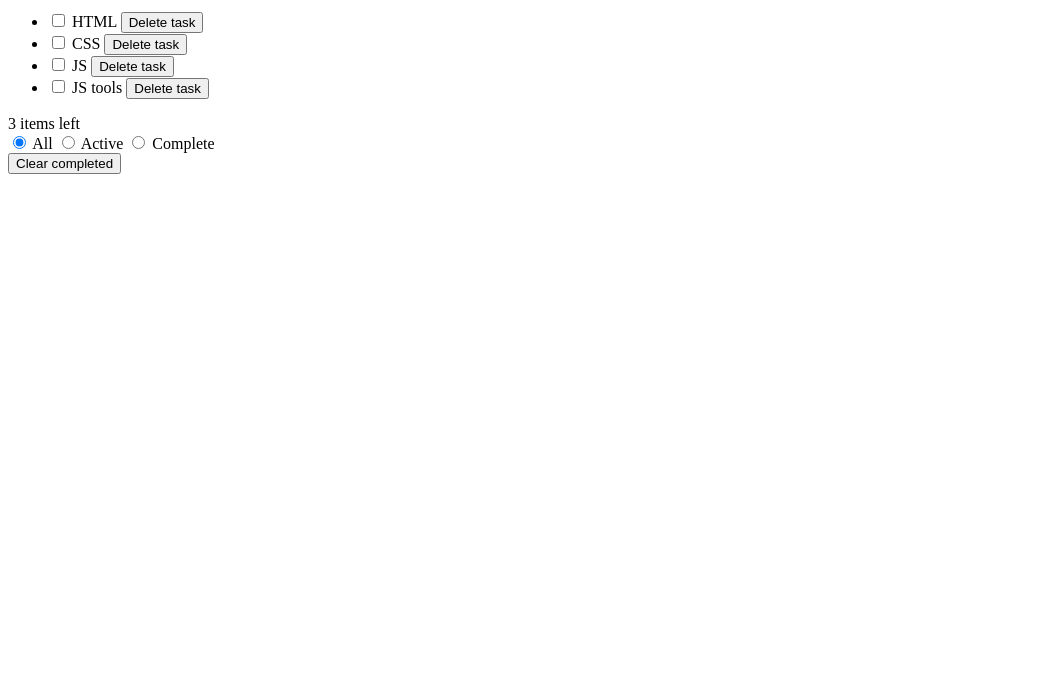
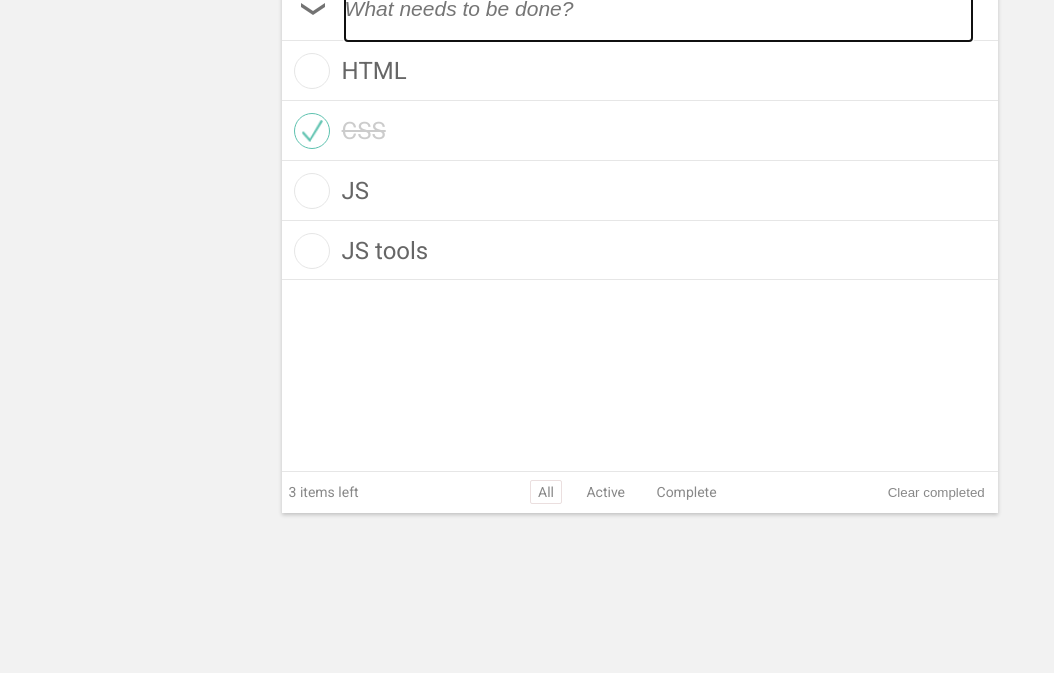
Before and after one commit to ok-technopolis-2020/Igor_Samokhin, a plain HTML site: page index.html in a window 1280 px wide. Shown: the part 127-800 px from the top of the page, without its empty margins (0-1054 px from the left). Drawn offline with Linux system fonts and the light colour scheme.

Commit message:
Update html to new styles

```diff
--- a/index.html
+++ b/index.html
@@ -4,7 +4,13 @@
 <head>
     <meta charset="UTF-8">
     <title>TODO</title>
-    <link href="css.css" rel="stylesheet">
+    <link href="./styles/color-variables.css" rel="stylesheet">
+    <link href="./styles/app-frame.css" rel="stylesheet">
+    <link href="./styles/common.css" rel="stylesheet">
+    <link href="./styles/header.css" rel="stylesheet">
+    <link href="./styles/main-controls.css" rel="stylesheet">
+    <link href="./styles/side-controls.css" rel="stylesheet">
+    <link href="./styles/tasks.css" rel="stylesheet">
     <link href='http://fonts.googleapis.com/css?family=Roboto:400,100,100italic,300,300italic,400italic,500,500italic,700,700italic,900italic,900' rel='stylesheet'></head>
 
 <body class="document">
@@ -29,6 +35,7 @@
                 <li class="tasks_item">
                     <div class="tasks-item__task">
                         <input type="checkbox" class="tasks-item__status" aria-label="HTML task complete status">
+                        <label class="tasks-item__status-icon" for="tasks-item__status-checkbox"></label>
                         <span class="tasks-item__task-name">HTML</span>
                         <button class="tasks-item__delete-button">Delete task</button>
                     </div>
@@ -36,7 +43,8 @@
 
                 <li class="tasks_item">
                     <div class="tasks-item__task">
-                        <input type="checkbox" class="tasks-item__status" aria-label="CSS task complete status">
+                        <input type="checkbox" class="tasks-item__status" aria-label="CSS task complete status" checked>
+                        <label class="tasks-item__status-icon" for="tasks-item__status-checkbox"></label>
                         <span class="tasks-item__task-name">CSS</span>
                         <button class="tasks-item__delete-button">Delete task</button>
                     </div>
@@ -45,6 +53,7 @@
                 <li class="tasks_item">
                     <div class="tasks-item__task">
                         <input type="checkbox" class="tasks-item__status" aria-label="JS task complete status">
+                        <label class="tasks-item__status-icon" for="tasks-item__status-checkbox"></label>
                         <span class="tasks-item__task-name">JS</span>
                         <button class="tasks-item__delete-button">Delete task</button>
                     </div>
@@ -52,7 +61,8 @@
 
                 <li class="tasks_item">
                     <div class="tasks-item__task">
-                        <input type="checkbox" class="tasks-item__status" aria-label="JS tools task complete status">
+                        <input type="checkbox" class="tasks-item__status" id="tasks-item__status-checkbox"aria-label="JS tools task complete status">
+                        <label class="tasks-item__status-icon" for="tasks-item__status-checkbox"></label>
                         <span class="tasks-item__task-name">JS tools</span>
                         <button class="tasks-item__delete-button">Delete task</button>
                     </div>
@@ -66,20 +76,20 @@
             </div>
 
             <div class="side-controls__item">
-                <div class="task-filter" role="group" aria-label="TODOs filter">
-                    <label class="task-filter__item">
-                        <input type="radio" class="task-filter__input" name="filter" checked="checked" value="All">
-                        <span class="task-filter__text" aria-label="Show all TOSOs">All</span>
+                <div class="side-controls__item__task-filter" role="group" aria-label="TODOs filter">
+                    <label class="side-controls__item__task-filter__item">
+                        <input type="radio" class="side-controls__item__task-filter__item__input" id="side-controls__radio-filter__all" name="filter" checked="checked" value="All">
+                        <label class="side-controls__item__task-filter__item__text" aria-label="Show all TOSOs" for="side-controls__radio-filter__all">All</label>
                     </label>
 
-                    <label class="task-filter__item">
-                        <input type="radio" class="task-filter__input" name="filter" value="Active">
-                        <span class="task-filter__text" aria-label="Show active TOSOs">Active</span>
+                    <label class="side-controls__item__task-filter__item">
+                        <input type="radio" class="side-controls__item__task-filter__item__input" id="side-controls__radio-filter__active" name="filter" value="Active">
+                        <label class="side-controls__item__task-filter__item__text" aria-label="Show all TOSOs" for="side-controls__radio-filter__active">Active</label>
                     </label>
 
-                    <label class="task-filter__item">
-                        <input type="radio" class="task-filter__input" name="filter" value="Complete">
-                        <span class="task-filter__text" aria-label="Show complete TOSOs">Complete</span>
+                    <label class="side-controls__item__task-filter__item">
+                        <input type="radio" class="side-controls__item__task-filter__item__input" id="side-controls__radio-filter__complete" name="filter" value="Complete">
+                        <label class="side-controls__item__task-filter__item__text" aria-label="Show all TOSOs" for="side-controls__radio-filter__complete">Complete</label>
                     </label>
                 </div>
             </div>
```
